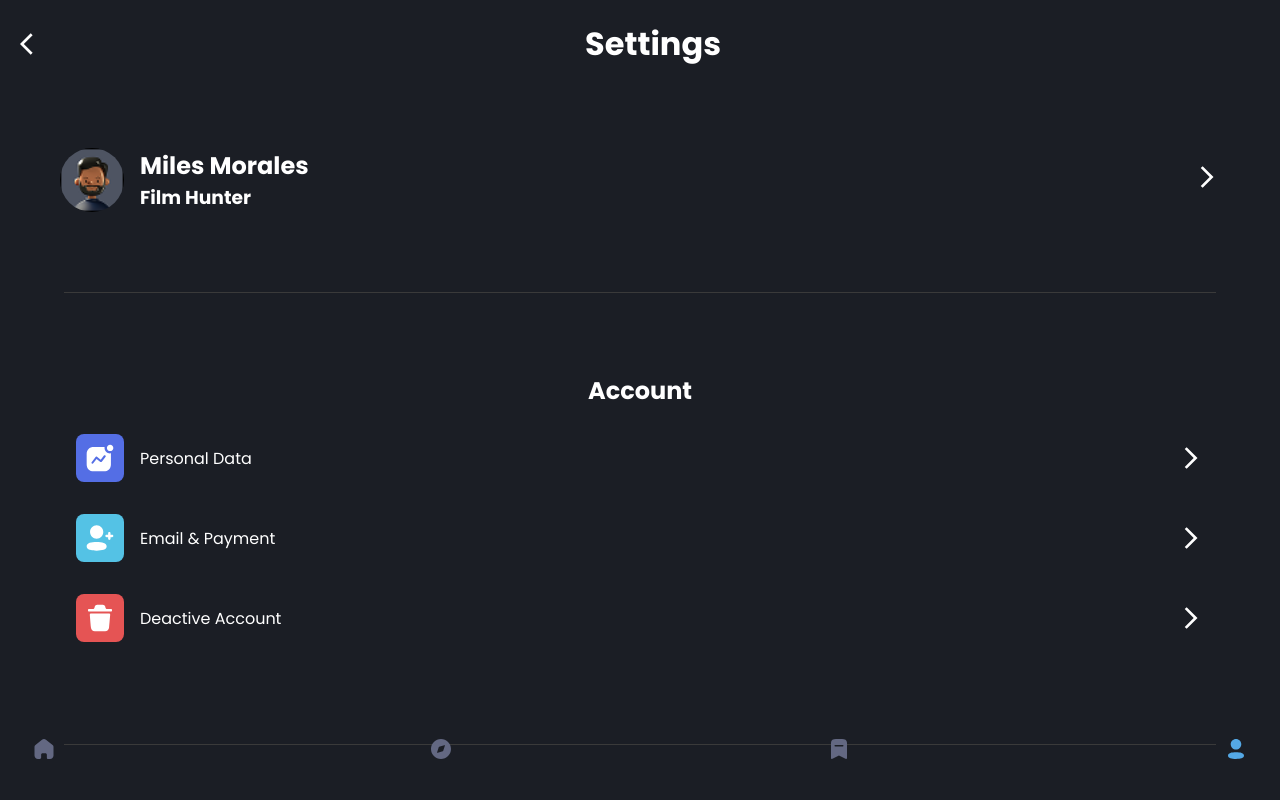
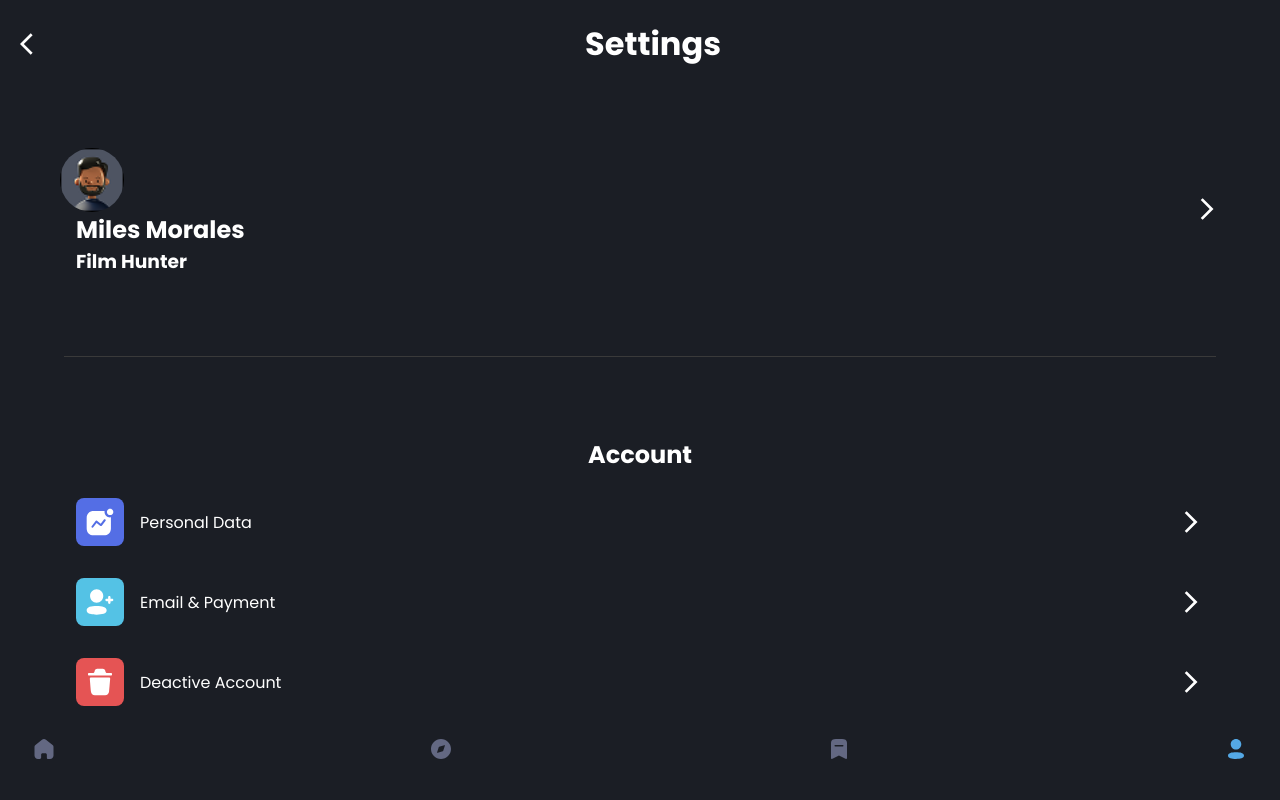
Before and after one commit to rts-cmk-wu12/movie-ticket-app-ticket-website-azad-magnus, a React (Vite) app: page /Settings in a window 1280 px wide. Shown: the top 800 px of the page. Built offline with nearby package versions, Linux system fonts and the light colour scheme.

Commit message:
classname changed in settings

```diff
--- a/src/style/components/settings.scss
+++ b/src/style/components/settings.scss
@@ -12,7 +12,7 @@
   }
 
 
-.orospu{
+.profile-section-container{
     display: flex;
 }
 
```
